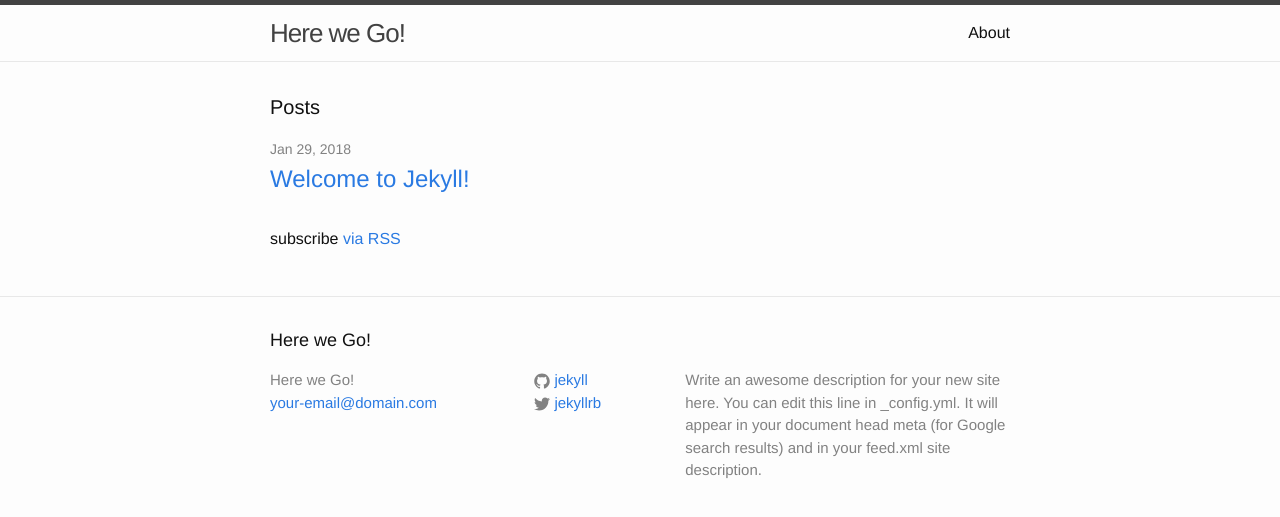
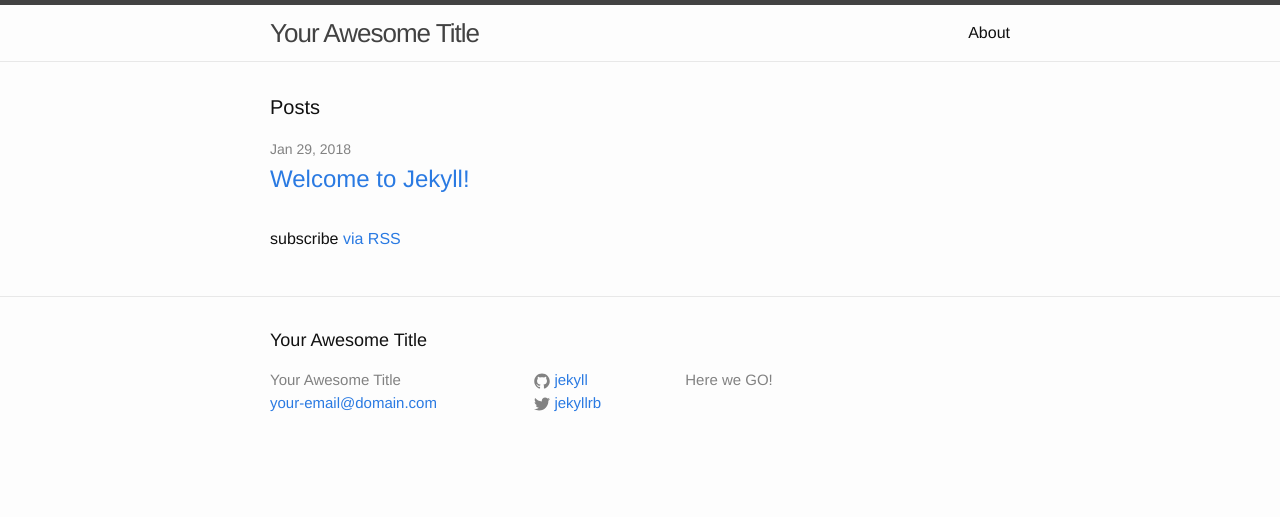
Before and after one commit to phteven7/phteven7.github.io, a Jekyll site: the page built from index.html, in a window 1280 px wide. Shown: the top 517 px of the page. Built offline with Jekyll 4.4.1, drawn with Linux system fonts in a browser that asks for light colours.

Commit message:
Update _config.yml

```diff
--- a/_config.yml
+++ b/_config.yml
@@ -6,12 +6,10 @@
 # 'jekyll serve'. If you change this file, please restart the server process.
 
 # Site settings
-title: Here we Go!
+title: Your Awesome Title
 email: your-email@domain.com
 description: > # this means to ignore newlines until "baseurl:"
-  Write an awesome description for your new site here. You can edit this
-  line in _config.yml. It will appear in your document head meta (for
-  Google search results) and in your feed.xml site description.
+  Here we GO!
 baseurl: "" # the subpath of your site, e.g. /blog
 url: "http://yourdomain.com" # the base hostname & protocol for your site
 twitter_username: jekyllrb
```
